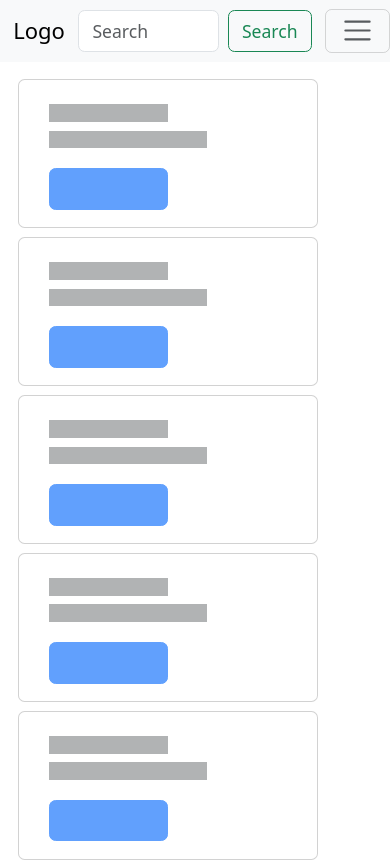
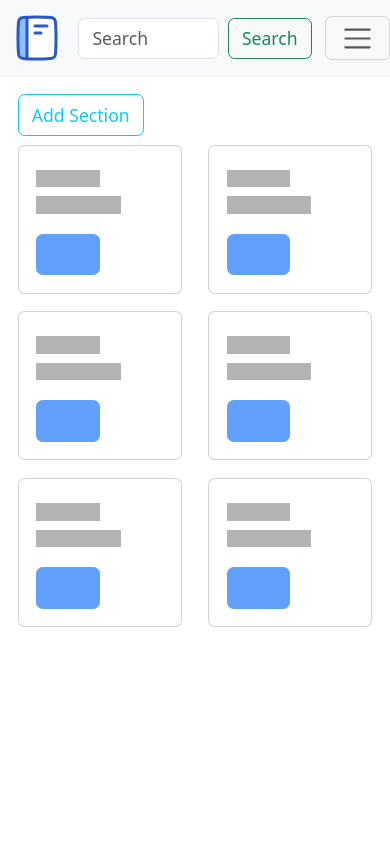
Before and after one commit to karanpatil1604/library-management-system-ui, a Vue app: page /sections in a window 390 px wide. Shown: the top 861 px of the page. Built offline with nearby package versions, Linux system fonts and the light colour scheme.

Commit message:
SOLVED: styling issue for section view on responsive pages

```diff
--- a/src/components/Navbar/BrandLogo.vue
+++ b/src/components/Navbar/BrandLogo.vue
@@ -1,5 +1,62 @@
 <template>
   <div class="navbar-brand">
-    <RouterLink to="/" style="text-decoration: none; color: inherit">Logo</RouterLink>
+    <RouterLink to="/" style="text-decoration: none; color: inherit">
+      <svg
+        xmlns="http://www.w3.org/2000/svg"
+        fill="none"
+        viewBox="0 0 48 48"
+        height="48"
+        width="48"
+        id="Book-1--Streamline-Plump.svg"
+      >
+        <desc>Book 1 Streamline Icon: https://streamlinehq.com</desc>
+        <g id="book-1--content-books-book-close">
+          <path
+            id="Rectangle 1097"
+            fill="#ffffff"
+            d="M37.8479 44.4957c2.551 -0.2182 4.4766 -2.1972 4.6643 -4.7506C42.7496 36.517 43 31.3657 43 24s-0.2504 -12.517 -0.4878 -15.74508c-0.1877 -2.55343 -2.1132 -4.5324 -4.6643 -4.75062C34.9089 3.25287 30.3696 3 24 3c-6.3695 0 -10.9088 0.25286 -13.8479 0.50429 -2.55102 0.21822 -4.47654 2.19719 -4.66429 4.75062C5.25045 11.483 5 16.6343 5 24c0 7.3657 0.25044 12.517 0.48779 15.7451 0.18775 2.5534 2.11328 4.5324 4.66431 4.7506C13.0912 44.7471 17.6304 45 24 45c6.3696 0 10.9088 -0.2529 13.8479 -0.5043Z"
+            stroke-width="3"
+          ></path>
+          <path
+            id="Intersect"
+            fill="#8fbffa"
+            d="M14 3.2417v41.5162c-1.5012 -0.0795 -2.7802 -0.1711 -3.8479 -0.2624 -2.55104 -0.2182 -4.47656 -2.1972 -4.66431 -4.7506C5.25044 36.5168 5 31.3655 5 23.9998s0.25045 -12.517 0.48781 -15.74507c0.18775 -2.55344 2.11327 -4.53241 4.66429 -4.75063 1.0678 -0.09134 2.3467 -0.18287 3.8479 -0.2624Z"
+            stroke-width="3"
+          ></path>
+          <path
+            id="Rectangle 1096"
+            stroke="#2859c5"
+            stroke-linecap="round"
+            stroke-linejoin="round"
+            d="M37.8479 44.4957c2.551 -0.2182 4.4766 -2.1972 4.6643 -4.7506C42.7496 36.517 43 31.3657 43 24s-0.2504 -12.517 -0.4878 -15.74508c-0.1877 -2.55343 -2.1132 -4.5324 -4.6643 -4.75062C34.9089 3.25287 30.3696 3 24 3c-6.3695 0 -10.9088 0.25286 -13.8479 0.50429 -2.55102 0.21822 -4.47654 2.19719 -4.66429 4.75062C5.25045 11.483 5 16.6343 5 24c0 7.3657 0.25044 12.517 0.48779 15.7451 0.18775 2.5534 2.11328 4.5324 4.66431 4.7506C13.0912 44.7471 17.6304 45 24 45c6.3696 0 10.9088 -0.2529 13.8479 -0.5043Z"
+            stroke-width="3"
+          ></path>
+          <path
+            id="Intersect_2"
+            stroke="#2859c5"
+            stroke-linecap="round"
+            stroke-linejoin="round"
+            d="M14 3.2417v41.5162"
+            stroke-width="3"
+          ></path>
+          <path
+            id="Vector 1022"
+            stroke="#2859c5"
+            stroke-linecap="round"
+            stroke-linejoin="round"
+            d="M22 12h12"
+            stroke-width="3"
+          ></path>
+          <path
+            id="Vector 1023"
+            stroke="#2859c5"
+            stroke-linecap="round"
+            stroke-linejoin="round"
+            d="M22 19h6"
+            stroke-width="3"
+          ></path>
+        </g>
+      </svg>
+    </RouterLink>
   </div>
 </template>
--- a/src/components/Navbar/NavMenue.vue
+++ b/src/components/Navbar/NavMenue.vue
@@ -37,7 +37,7 @@
         </div>
         <ul class="dropdown-menu">
           <li><div class="dropdown-item">Register</div></li>
-          <li><div class="dropdown-item">Login</div></li>
+          <li><RouterLink to="/login" class="dropdown-item">Login</RouterLink></li>
           <li><div class="dropdown-item">Profile</div></li>
           <li><hr class="dropdown-divider" /></li>
           <li><div class="dropdown-item">Logout</div></li>
--- a/src/components/Placeholder/PlaceholderCard.vue
+++ b/src/components/Placeholder/PlaceholderCard.vue
@@ -1,4 +1,5 @@
 <template>
+  <div class="col">
     <div class="card" aria-hidden="true">
       <!-- <img src="../../assets//imgs/600x600.png" class="card-img-top w-100" /> -->
       <div class="card-body">
@@ -9,18 +10,5 @@
         <a class="btn btn-primary disabled placeholder col-6" aria-disabled="true"></a>
       </div>
     </div>
+  </div>
 </template>
-<style scoped>
-.card {
-  width: 300px;
-}
-
-.card,
-.col* {
-  margin: 0 !important;
-  padding: 0 !important;
-}
-/* img {
-  height: 240px;
-} */
-</style>
--- a/src/router/index.js
+++ b/src/router/index.js
@@ -16,6 +16,14 @@ const router = createRouter({
       // this generates a separate chunk (About.[hash].js) for this route
       // which is lazy-loaded when the route is visited.
       component: () => import('../views/SectionsView.vue')
+    },
+    {
+      path: '/login',
+      name: 'login',
+      // route level code-splitting
+      // this generates a separate chunk (About.[hash].js) for this route
+      // which is lazy-loaded when the route is visited.
+      component: () => import('../views/LoginView.vue')
     }
   ]
 })
--- a/src/views/SectionsView.vue
+++ b/src/views/SectionsView.vue
@@ -3,8 +3,11 @@ import PlaceholderCard from '@/components/Placeholder/PlaceholderCard.vue'
 </script>
 
 <template>
-  <div class="p-2 m-2 w-100">
-    <div class="row d-md-flex row-cols-md-4 gap-2">
+  <div class="p-2 m-2">
+    <div class="w-100 d-md-flex justify-content-end mb-2">
+      <RouterLink to="/" class="btn btn-outline-info">Add Section</RouterLink>
+    </div>
+    <div class="row row-cols-md-4 gy-3 row-cols-2">
       <PlaceholderCard></PlaceholderCard>
       <PlaceholderCard></PlaceholderCard>
       <PlaceholderCard></PlaceholderCard>
@@ -14,10 +17,3 @@ import PlaceholderCard from '@/components/Placeholder/PlaceholderCard.vue'
     </div>
   </div>
 </template>
-
-<style scoped>
-.row {
-  margin: 0;
-  padding: 0;
-}
-</style>
```
Also changed, not shown: src/assets/logo.svg. Lines whose indentation alone changed are shown as unchanged.
